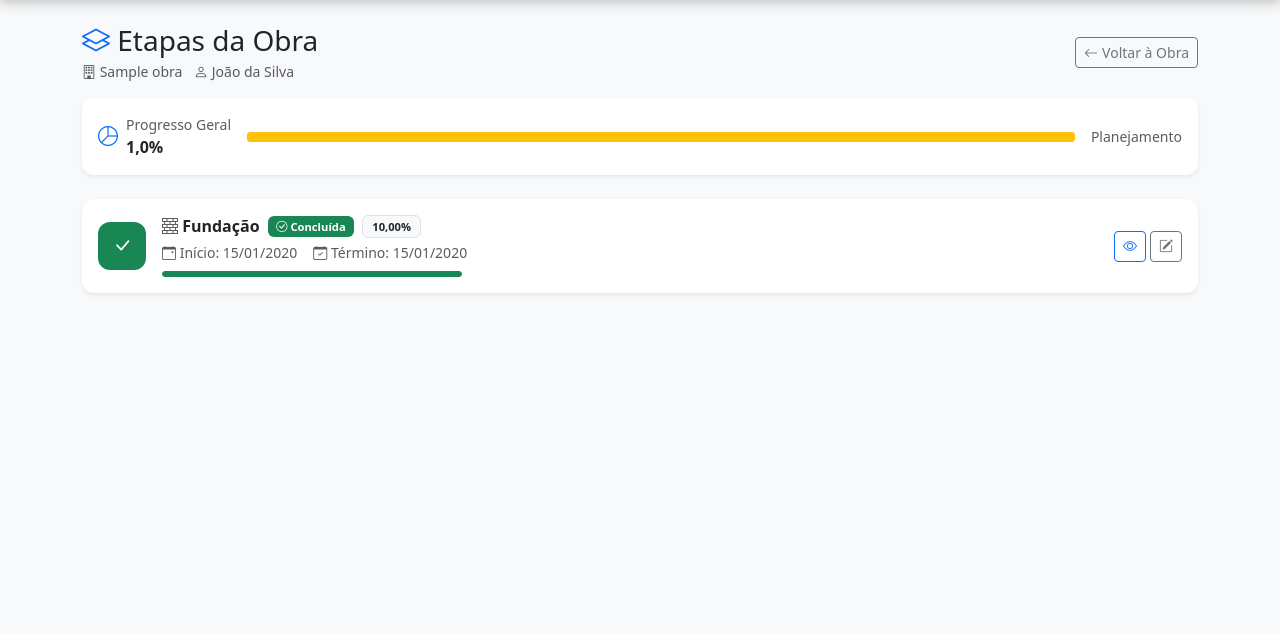
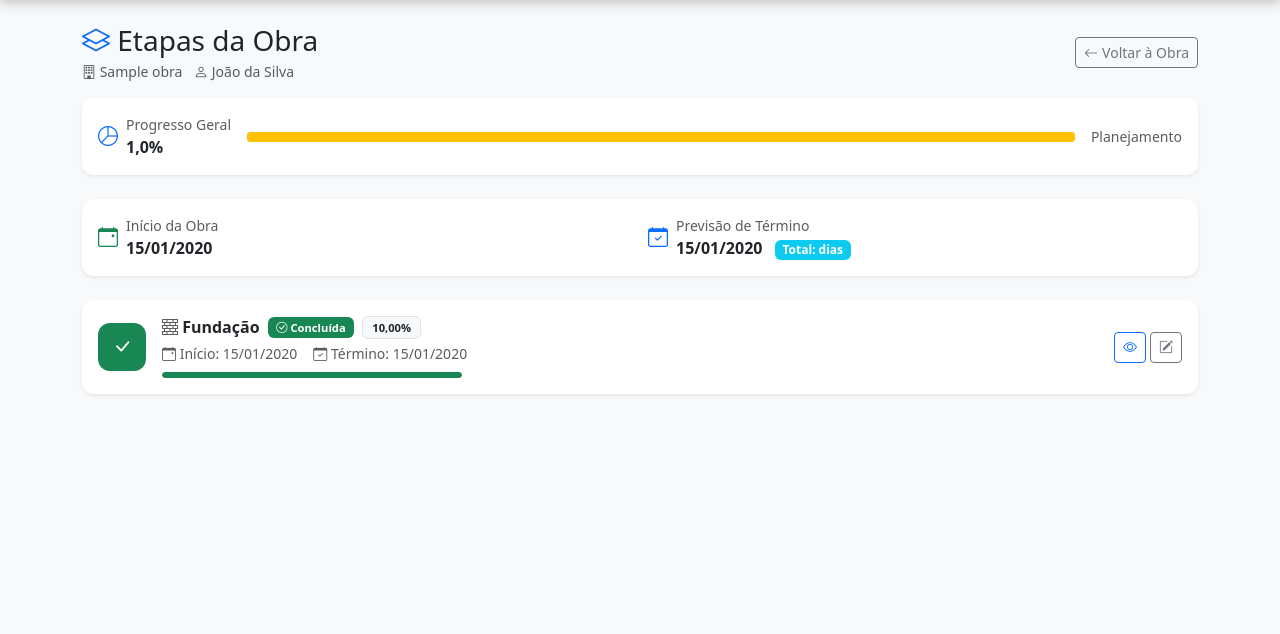
Before and after one commit to vendas-sistemas/perroni, a Django app: page /obras/1/etapas/ in a window 1280 px wide. Shown: the part 56-690 px from the top of the page. Run offline with Django 5.2, Linux system fonts and the light colour scheme; a user stored in the database is signed in; data comes from the database, SQL or seed files in the repository; tables that the repository leaves empty hold one stand-in row (values such as "Sample post").

Commit message:
modificado obras e funcionarios

```diff
--- a/apps/funcionarios/forms.py
+++ b/apps/funcionarios/forms.py
@@ -36,10 +36,15 @@ class ApontamentoForm(forms.ModelForm):
 
     def __init__(self, *args, **kwargs):
         obra_id = kwargs.pop('obra_id', None)
+        funcionario_id = kwargs.pop('funcionario_id', None)
         super().__init__(*args, **kwargs)
         # default date to today
         if not self.instance.pk and not self.initial.get('data'):
             self.fields['data'].initial = datetime.date.today()
+        # Pre-fill funcionario if provided
+        if funcionario_id:
+            self.fields['funcionario'].initial = funcionario_id
+            self.fields['funcionario'].disabled = True  # Make it read-only
         # Filter etapas by obra if provided
         if obra_id:
             self.fields['etapa'].queryset = Etapa.objects.filter(obra_id=obra_id)
--- a/apps/funcionarios/urls.py
+++ b/apps/funcionarios/urls.py
@@ -15,6 +15,7 @@ urlpatterns = [
     # Apontamentos
     path('apontamentos/', views.apontamento_list, name='apontamento_list'),
     path('apontamentos/criar/', views.apontamento_create, name='apontamento_create'),
+    path('apontamentos/criar/<int:funcionario_id>/', views.apontamento_create, name='apontamento_create_funcionario'),
     path('apontamentos/diario/', views.apontamento_diario, name='apontamento_diario'),
     path('apontamentos/<int:pk>/excluir/', views.apontamento_delete, name='apontamento_delete'),
 
--- a/apps/funcionarios/views.py
+++ b/apps/funcionarios/views.py
@@ -487,10 +487,10 @@ def apontamento_list(request):
 
 
 @login_required
-def apontamento_create(request):
+def apontamento_create(request, funcionario_id=None):
     """Cria apontamento individual"""
     if request.method == 'POST':
-        form = ApontamentoForm(request.POST)
+        form = ApontamentoForm(request.POST, funcionario_id=funcionario_id)
         if form.is_valid():
             ap = form.save(commit=False)
             if not ap.valor_diaria:
@@ -531,7 +531,7 @@ def apontamento_create(request):
         else:
             messages.error(request, 'Corrija os erros no formulário.')
     else:
-        form = ApontamentoForm()
+        form = ApontamentoForm(funcionario_id=funcionario_id)
     return render(request, 'funcionarios/apontamento_form.html', {'form': form, 'title': 'Novo Apontamento'})
 
 
--- a/apps/obras/apps.py
+++ b/apps/obras/apps.py
@@ -5,3 +5,6 @@ class ObrasConfig(AppConfig):
     default_auto_field = 'django.db.models.BigAutoField'
     name = 'apps.obras'
     verbose_name = 'Obras'
+
+    def ready(self):
+        import apps.obras.models  # Registra os signals
--- a/apps/obras/models.py
+++ b/apps/obras/models.py
@@ -1,6 +1,9 @@
 from django.db import models
 from django.core.validators import MinValueValidator, MaxValueValidator
+from django.db.models.signals import post_save
+from django.dispatch import receiver
 from decimal import Decimal
+from datetime import timedelta
 
 
 class Obra(models.Model):
@@ -476,3 +479,69 @@ class Etapa5Finalizacao(models.Model):
 
     def __str__(self):
         return f"Finalização - {self.etapa.obra.nome}"
+
+
+# ==================== SIGNALS ====================
+
+def distribuir_datas_etapas(obra):
+    """Distribui as datas da obra entre as 5 etapas de forma proporcional"""
+    if not obra.data_inicio or not obra.data_previsao_termino:
+        return
+
+    # Calcula total de dias
+    total_dias = (obra.data_previsao_termino - obra.data_inicio).days
+    if total_dias <= 0:
+        return
+
+    # Definir durações de cada etapa (deve somar 100%)
+    # Os percentuais são acumulativos, então vamos calcular dias para cada etapa
+    duracao_proporcoes = {
+        1: 0.30,  # Etapa 1: 30% do tempo
+        2: 0.25,  # Etapa 2: 25% do tempo
+        3: 0.25,  # Etapa 3: 25% do tempo
+        4: 0.12,  # Etapa 4: 12% do tempo
+        5: 0.08,  # Etapa 5: 8% do tempo
+    }
+
+    data_atual = obra.data_inicio
+    etapas = Etapa.objects.filter(obra=obra).order_by('numero_etapa')
+
+    for etapa in etapas:
+        # Calcula duração dessa etapa
+        dias_etapa = int(total_dias * duracao_proporcoes.get(etapa.numero_etapa, 0.20))
+
+        # Define data de início
+        etapa.data_inicio = data_atual
+
+        # Define data de término
+        etapa.data_termino = data_atual + timedelta(days=dias_etapa)
+
+        # Salva sem disparar signals novamente
+        etapa.save(update_fields=['data_inicio', 'data_termino'])
+
+        # Próxima etapa começa quando a anterior termina
+        data_atual = etapa.data_termino + timedelta(days=1)
+
+
+@receiver(post_save, sender=Obra)
+def criar_etapas_automaticamente(sender, instance, created, **kwargs):
+    """Signal para criar automaticamente as 5 etapas quando uma obra é criada"""
+    if created:
+        for num, _label in Etapa.ETAPA_CHOICES:
+            # Verifica se etapa já existe (por segurança)
+            if not Etapa.objects.filter(obra=instance, numero_etapa=num).exists():
+                try:
+                    Etapa.objects.create(
+                        obra=instance,
+                        numero_etapa=num,
+                        percentual_valor=Etapa.PERCENTUAIS_ETAPA.get(num)
+                    )
+                except Exception as e:
+                    # Log silencioso para não quebrar o fluxo
+                    print(f"Erro ao criar etapa {num} para obra {instance.pk}: {str(e)}")
+
+        # Depois de criar as etapas, distribui as datas
+        try:
+            distribuir_datas_etapas(instance)
+        except Exception as e:
+            print(f"Erro ao distribuir datas para obra {instance.pk}: {str(e)}")
--- a/apps/obras/views.py
+++ b/apps/obras/views.py
@@ -6,6 +6,7 @@ from django.http import HttpResponse
 import csv
 from decimal import Decimal
 from .forms import ObraForm
+from .models import distribuir_datas_etapas
 from .forms import (
     EtapaForm, Etapa1FundacaoForm, Etapa2EstruturaForm,
     Etapa3InstalacoesForm, Etapa4AcabamentosForm, Etapa5FinalizacaoForm
@@ -144,13 +145,18 @@ def obra_create(request):
         if form.is_valid():
             obra = form.save()
             # Criar 5 etapas básicas se não existirem
-            for num, _label in Etapa.ETAPA_CHOICES:
-                Etapa.objects.create(
-                    obra=obra,
-                    numero_etapa=num,
-                    percentual_valor=Etapa.PERCENTUAIS_ETAPA.get(num)
-                )
-            messages.success(request, 'Obra criada com sucesso.')
+            try:
+                for num, _label in Etapa.ETAPA_CHOICES:
+                    # Verifica se etapa já existe
+                    if not Etapa.objects.filter(obra=obra, numero_etapa=num).exists():
+                        Etapa.objects.create(
+                            obra=obra,
+                            numero_etapa=num,
+                            percentual_valor=Etapa.PERCENTUAIS_ETAPA.get(num)
+                        )
+                messages.success(request, 'Obra criada com sucesso. Etapas carregadas automaticamente.')
+            except Exception as e:
+                messages.warning(request, f'Obra criada, mas houve erro ao criar etapas: {str(e)}')
             return redirect('obras:obra_detail', pk=obra.pk)
         else:
             messages.error(request, 'Corrija os erros no formulário.')
@@ -166,8 +172,23 @@ def obra_update(request, pk):
     if request.method == 'POST':
         form = ObraForm(request.POST, instance=obra)
         if form.is_valid():
+            # Verifica se as datas foram alteradas
+            datas_alteradas = (
+                form.cleaned_data.get('data_inicio') != obra.data_inicio or
+                form.cleaned_data.get('data_previsao_termino') != obra.data_previsao_termino
+            )
+
             form.save()
-            messages.success(request, 'Obra atualizada com sucesso.')
+
+            # Se as datas foram alteradas, redistribui para as etapas
+            if datas_alteradas:
+                try:
+                    distribuir_datas_etapas(obra)
+                    messages.success(request, 'Obra atualizada com sucesso. Datas das etapas recalculadas.')
+                except Exception as e:
+                    messages.warning(request, f'Obra atualizada, mas houve erro ao recalcular datas: {str(e)}')
+            else:
+                messages.success(request, 'Obra atualizada com sucesso.')
             return redirect('obras:obra_detail', pk=obra.pk)
         else:
             messages.error(request, 'Corrija os erros no formulário.')
--- a/config/settings.py
+++ b/config/settings.py
@@ -23,7 +23,7 @@ SECRET_KEY = config('SECRET_KEY', default='django-insecure-key-change-in-product
 # SECURITY WARNING: don't run with debug turned on in production!
 DEBUG = config('DEBUG', default=True, cast=bool)
 
-# ALLOWED_HOSTS = config('ALLOWED_HOSTS', default='localhost,127.0.0.1, 192.168.4.8').split(',')
+# ALLOWED_HOSTS = config('ALLOWED_HOSTS', default='localhost,127.0.0.1').split(',')
 
 ALLOWED_HOSTS = ["*"]
 
--- a/templates/funcionarios/funcionario_detail.html
+++ b/templates/funcionarios/funcionario_detail.html
@@ -51,7 +51,7 @@
       </div>
     </div>
     <div class="d-flex flex-wrap gap-2">
-      <a href="{% url 'funcionarios:apontamento_create' %}?funcionario={{ funcionario.pk }}" class="btn btn-success btn-sm">
+      <a href="{% url 'funcionarios:apontamento_create_funcionario' funcionario.pk %}" class="btn btn-success btn-sm">
         <i class="bi bi-plus-circle"></i> Registrar Dia
       </a>
       <a href="{% url 'funcionarios:funcionario_historico' funcionario.pk %}" class="btn btn-outline-primary btn-sm">
@@ -300,7 +300,7 @@
       <div class="card border-0 shadow-sm mb-3">
         <div class="card-body">
           <h6 class="section-header"><i class="bi bi-lightning text-warning"></i> Ações Rápidas</h6>
-          <a href="{% url 'funcionarios:apontamento_create' %}?funcionario={{ funcionario.pk }}" class="quick-action text-success">
+          <a href="{% url 'funcionarios:apontamento_create_funcionario' funcionario.pk %}" class="quick-action text-success">
             <i class="bi bi-plus-circle fs-5"></i> Registrar apontamento
           </a>
           <a href="{% url 'funcionarios:funcionario_historico' funcionario.pk %}" class="quick-action text-primary">
--- a/templates/obras/obra_etapas.html
+++ b/templates/obras/obra_etapas.html
@@ -79,6 +79,39 @@
         </div>
       </div>
       <div class="text-muted small">{{ obra.status|title }}</div>
+    </div>
+  </div>
+</div>
+
+<!-- Datas da Obra -->
+<div class="card border-0 shadow-sm mb-4" style="border-radius:.75rem;">
+  <div class="card-body py-3 px-3">
+    <div class="row g-3">
+      <div class="col-md-6">
+        <div class="d-flex align-items-center gap-2">
+          <i class="bi bi-calendar-event text-success fs-5"></i>
+          <div>
+            <div class="text-muted small">Início da Obra</div>
+            <div class="fw-bold">{{ obra.data_inicio|date:"d/m/Y" }}</div>
+          </div>
+        </div>
+      </div>
+      <div class="col-md-6">
+        <div class="d-flex align-items-center gap-2">
+          <i class="bi bi-calendar-check text-primary fs-5"></i>
+          <div>
+            <div class="text-muted small">Previsão de Término</div>
+            <div class="fw-bold">
+              {% if obra.data_previsao_termino %}
+                {{ obra.data_previsao_termino|date:"d/m/Y" }}
+                <span class="badge bg-info badge-sm ms-2">Total: {% widthratio obra.data_previsao_termino obra.data_inicio 1 %} dias</span>
+              {% else %}
+                <span class="text-muted">—</span>
+              {% endif %}
+            </div>
+          </div>
+        </div>
+      </div>
     </div>
   </div>
 </div>
```
Also changed, not shown: apps/obras/forms.py (+6 -2 lines), templates/obras/etapa_detail.html (+21 -3 lines).
